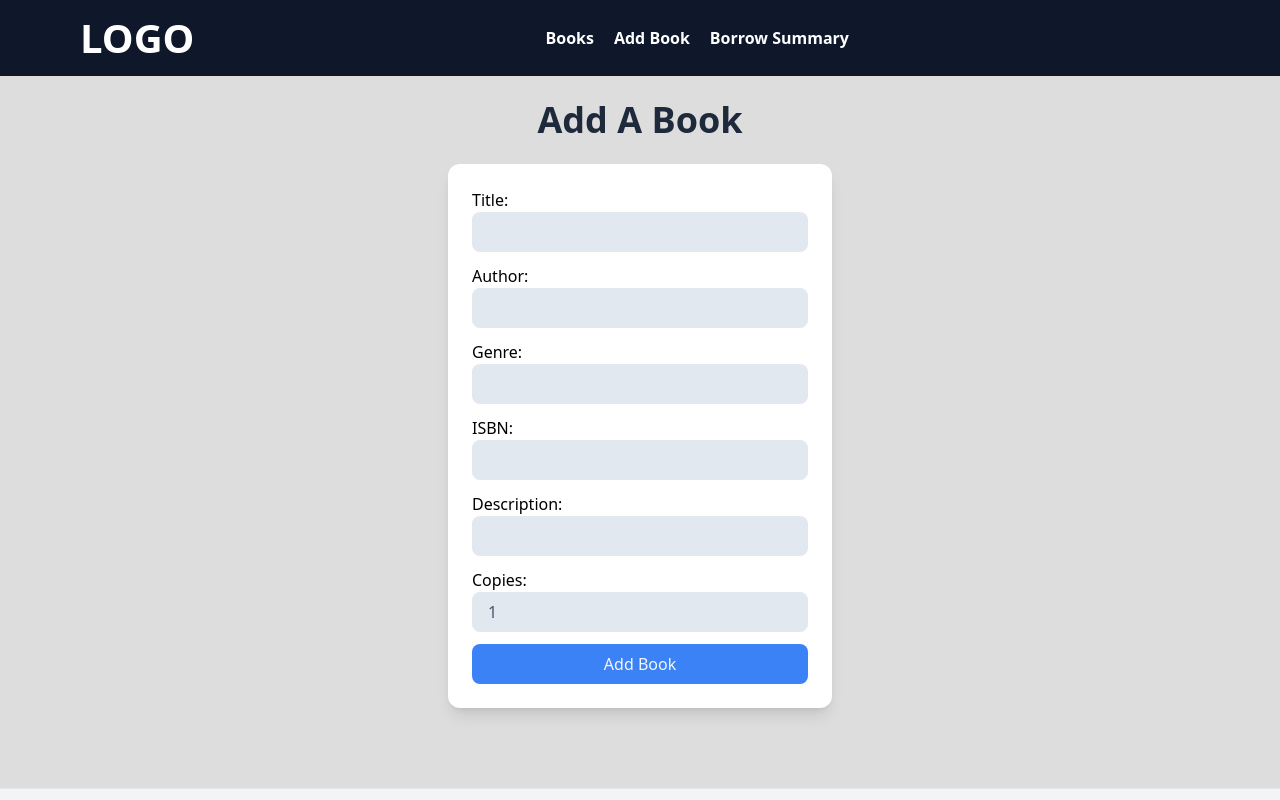
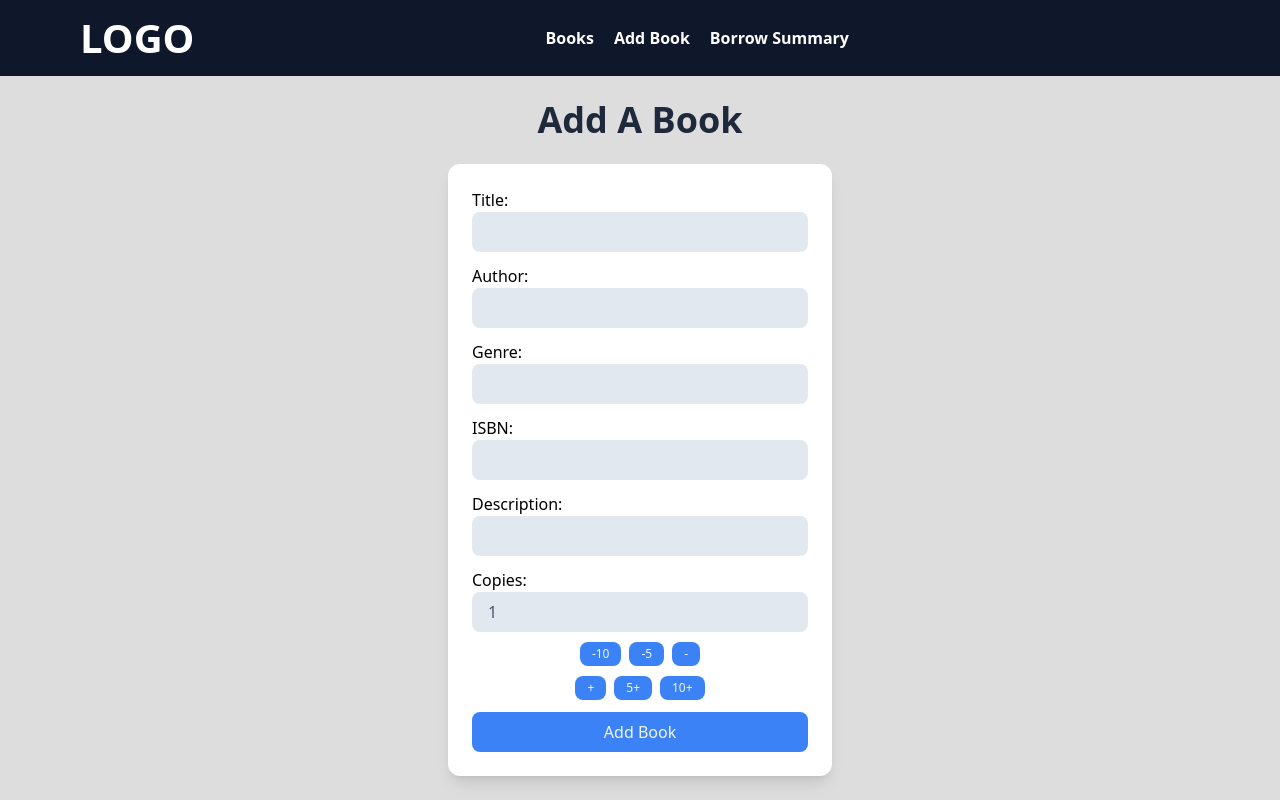
Before and after one commit to AlfazUlIslam/assignment-4, a React (Vite) app: page /create-book in a window 1280 px wide. Shown: the top 800 px of the page. Built offline with nearby package versions, Linux system fonts and the light colour scheme.

Commit message:
AddBook form incr and decr btns added

```diff
--- a/src/App.tsx
+++ b/src/App.tsx
@@ -8,7 +8,7 @@ function App() {
   return (
     <div className='app'>
       <Nav />
-      <div className='h-[80vh]'>
+      <div className='h-[100vh]'>
         <Outlet />
       </div>
       <Footer />
--- a/src/pages/AddBook/AddBook.tsx
+++ b/src/pages/AddBook/AddBook.tsx
@@ -67,6 +67,21 @@ const AddBook: React.FC = () => {
             });
         }
       };
+  };
+
+  const handleKeyDown = (e: React.KeyboardEvent<HTMLInputElement>) => {
+      e.preventDefault();
+  };
+
+  const adjustCopies = (delta: number) => {
+    setFormData((prev) => {
+      const current = prev.copies ?? 0;
+      const next = current + delta;
+      return {
+        ...prev,
+        copies: Math.min(Math.max(next, 0), 100),
+      };
+    });
   };
 
   return (
@@ -148,15 +163,103 @@ const AddBook: React.FC = () => {
           <div className="w-full">
             <label className="w-full flex flex-col">
               Copies:
+              <div className="flex flex-col items-center gap-2">
+                {/* Copies input */}
                 <input
-                className="py-2 bg-slate-200 text-slate-600 px-4
+                  className="w-full py-2 bg-slate-200 text-slate-600 px-4
                   rounded-lg"
                   type="number"
                   name="copies"
                   value={formData.copies ?? 1}
                   onChange={handleChange}
+                  onKeyDown={handleKeyDown}
                   min={1}
                 />
+                {/* Decrement buttons */}
+                <div className="space-x-2">
+                  {/* Decrement by 10 button */}
+                  <button
+                      type="button"
+                      className="px-3 py-1 rounded-lg text-xs bg-blue-500
+                      text-slate-100"
+                      onClick={() =>
+                          setFormData((prev) => ({
+                              ...prev,
+                              copies: Math.max((prev.copies ?? 0) - 10, 0),
+                          }))
+                      }
+                      disabled={(formData.copies ?? 0) <= 0}
+                  >
+                      -10
+                  </button>
+                  {/* Decrement by 5 button */}
+                  <button
+                      type="button"
+                      className="px-3 py-1 rounded-lg text-xs bg-blue-500
+                      text-slate-100"
+                      onClick={() =>
+                          setFormData((prev) => ({
+                              ...prev,
+                              copies: Math.max((prev.copies ?? 0) - 5, 0),
+                          }))
+                      }
+                      disabled={(formData.copies ?? 0) <= 0}
+                  >
+                      -5
+                  </button>
+                  {/* Decrement button */}
+                  <button
+                      type="button"
+                      className="px-3 py-1 rounded-lg text-xs bg-blue-500
+                      text-slate-100"
+                      onClick={() =>
+                          setFormData((prev) => ({
+                              ...prev,
+                              copies: Math.max((prev.copies ?? 0) - 1, 0),
+                          }))
+                      }
+                      disabled={(formData.copies ?? 0) <= 0}
+                  >
+                      -
+                  </button>
+                </div>
+                {/* Increment buttons */}
+                <div className="space-x-2">
+                  {/* Increment button */}
+                  <button
+                    type="button"
+                    className={`px-3 py-1 bg-blue-500 rounded-lg text-slate-100
+                    text-xs ${(formData.copies ?? 0) >= 99 ? "opacity-50" :
+                    "opacity-100"}`}
+                    onClick={() => adjustCopies(1)}
+                    disabled={(formData.copies ?? 0) >= 99}
+                  >
+                    +
+                  </button>
+                  {/* Increment by 5 button */}
+                  <button
+                    type="button"
+                    className={`px-3 py-1 bg-blue-500 rounded-lg text-slate-100
+                    text-xs ${(formData.copies ?? 0) >= 95 ? "opacity-50" :
+                    "opacity-100"}`}
+                    onClick={() => adjustCopies(5)}
+                    disabled={(formData.copies ?? 0) >= 95}
+                  >
+                    5+
+                  </button>
+                  {/* Increment by 10 button */}
+                  <button
+                    type="button"
+                    className={`px-3 py-1 bg-blue-500 rounded-lg text-slate-100
+                    text-xs ${(formData.copies ?? 0) >= 90 ? "opacity-50" :
+                    "opacity-100"}`}
+                    onClick={() => adjustCopies(10)}
+                    disabled={(formData.copies ?? 0) >= 90}
+                  >
+                    10+
+                  </button>
+                </div>
+              </div>
           </label>
           </div>
             <div className="w-full">
```
Lines whose indentation alone changed are shown as unchanged.
